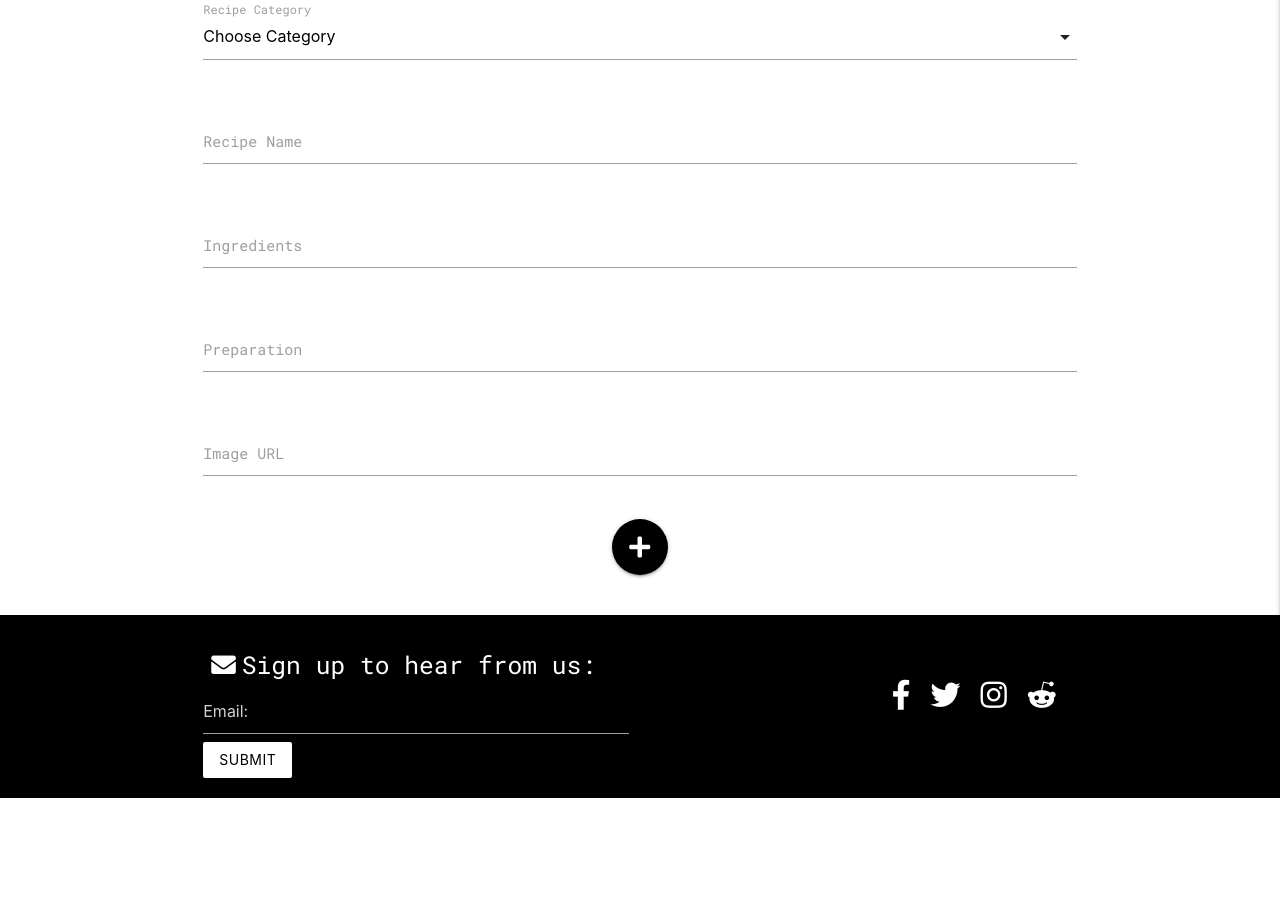
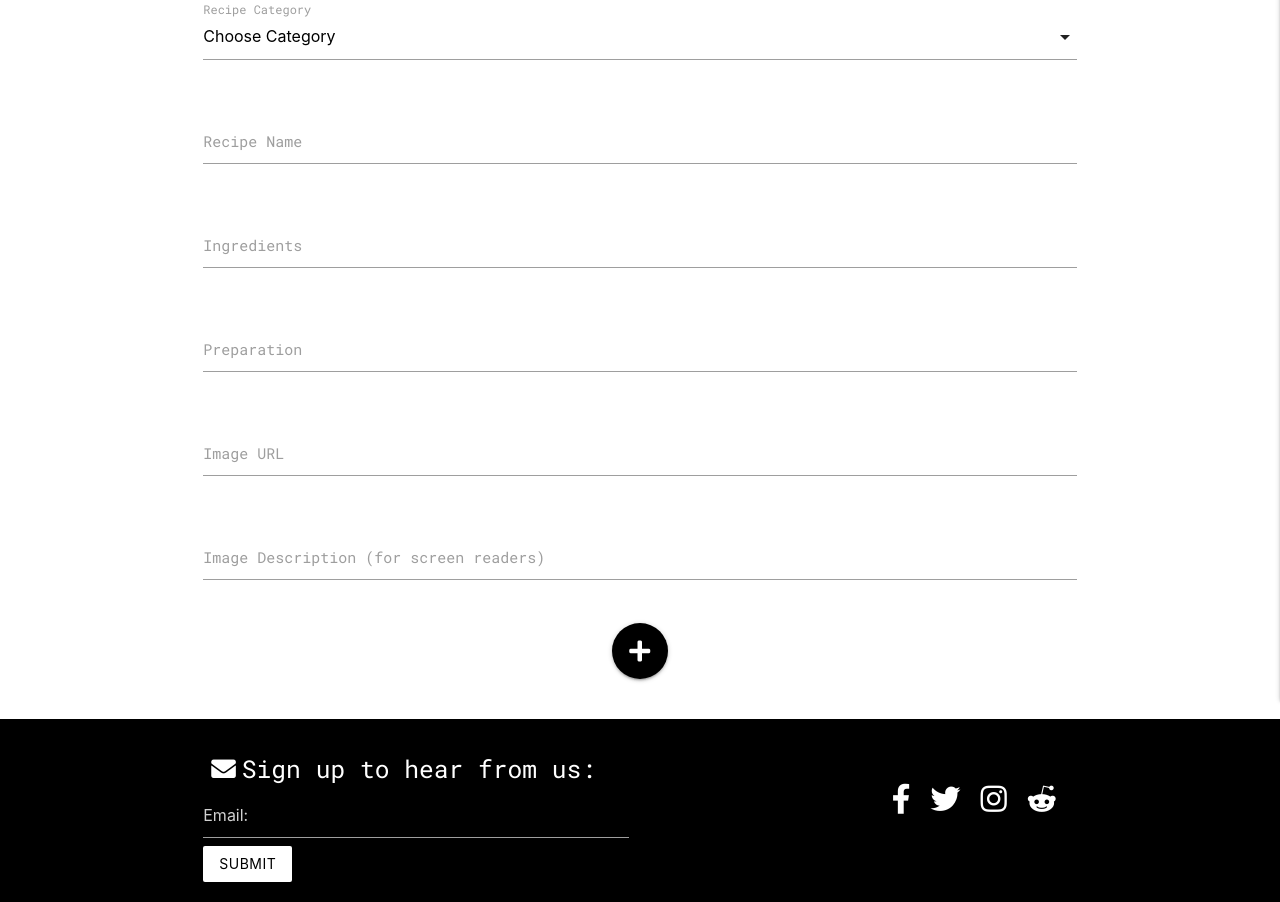
Before and after one commit to jaydavis359/Cocktail-Collector, a Flask app: page /add_recipe in a window 1280 px wide. Shown: the part 160-1062 px from the top of the page. Before the commit the page ends 958 px from the top, so only its background shows below. Run offline with Flask 2, Linux system fonts and the light colour scheme; data that the repository does not hold is empty; some libraries are stand-ins or nearby versions.

Commit message:
add alt attribute to images

```diff
--- a/templates/add_recipe.html
+++ b/templates/add_recipe.html
@@ -46,6 +46,13 @@
                     <label for="img_url">Image URL</label>
                 </div>
             </div>
+            <!-- Image alt -->
+            <div class="row">
+                <div class="input-field col s12">
+                    <input id="img_description" name="img_description" type="tel" class="validate" required>
+                    <label for="img_description">Image Description (for screen readers)</label>
+                </div>
+            </div>
             <!-- Submit button -->
             <div class="row">
                 <div class="col s12 center-align">
```
